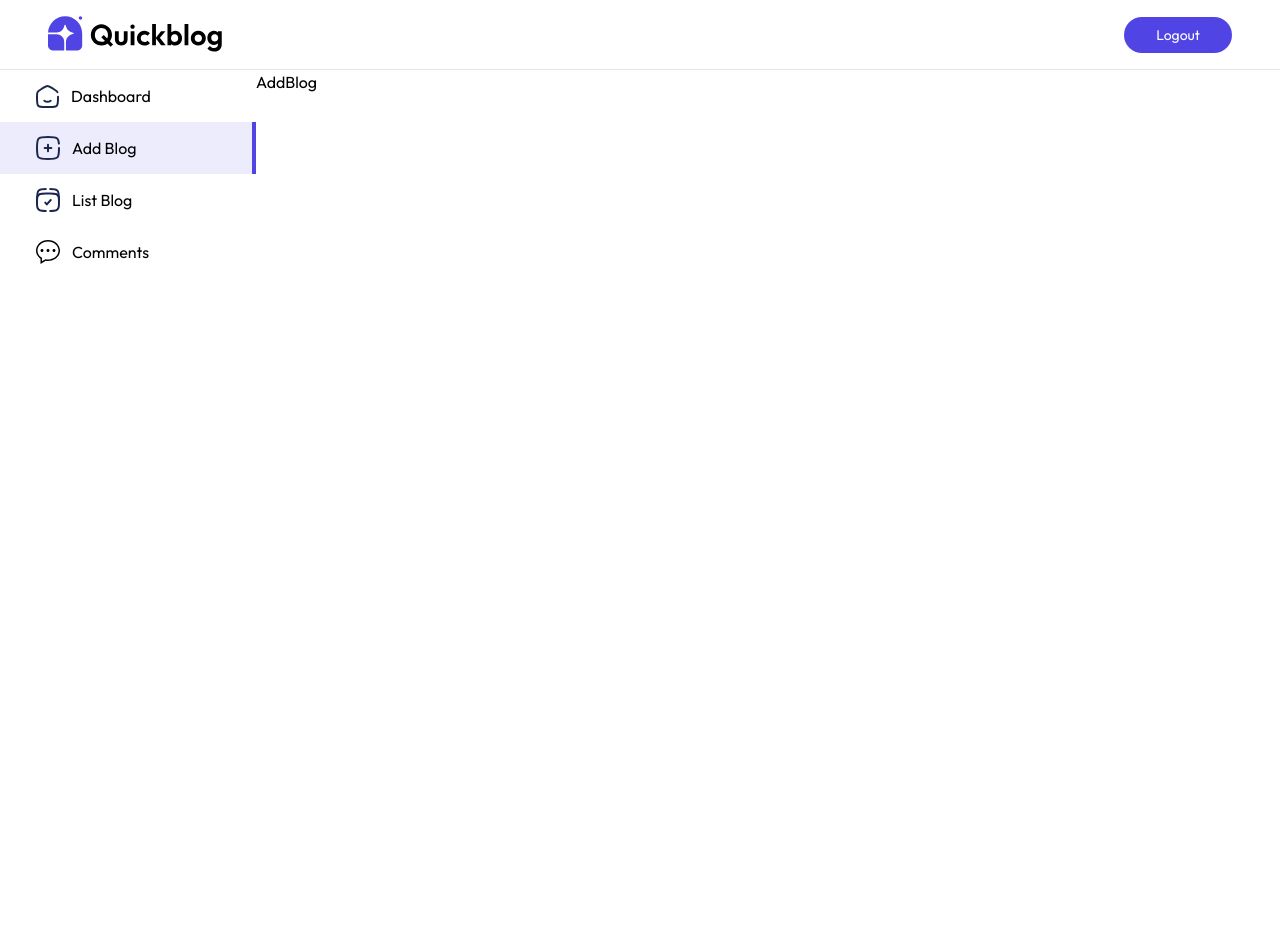
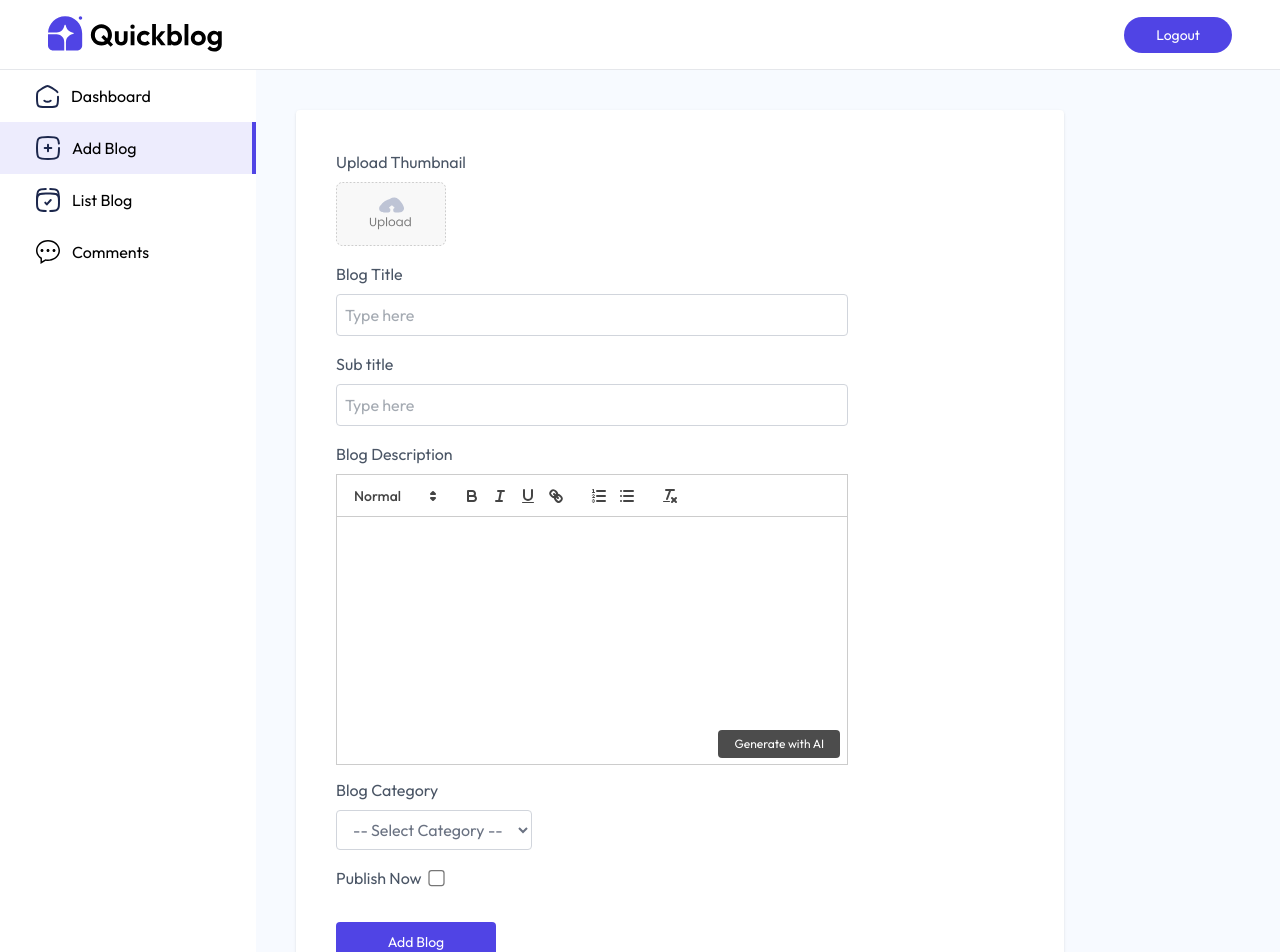
Before and after one commit to nmphat2004/Quick-Blog, a React (Vite) app in the folder frontend/: page /admin/add_blog in a window 1280 px wide. Shown: the top 952 px of the page. Before the commit the page ends 800 px from the top, so only its background shows below. Built offline with nearby package versions, Linux system fonts and the light colour scheme.

Commit message:
install quill and create add blog page

```diff
--- a/frontend/package.json
+++ b/frontend/package.json
@@ -13,6 +13,7 @@
     "@tailwindcss/vite": "^4.1.11",
     "moment": "^2.30.1",
     "motion": "^12.23.6",
+    "quill": "^2.0.3",
     "react": "^19.1.0",
     "react-dom": "^19.1.0",
     "react-router-dom": "^7.7.0",
--- a/frontend/src/App.jsx
+++ b/frontend/src/App.jsx
@@ -7,6 +7,7 @@
 import Comments from './pages/admin/Comments';
 import ListBlog from './pages/admin/ListBlog';
 import Login from './components/admin/Login';
+import 'quill/dist/quill.snow.css';
 
 const App = () => {
 	return (
--- a/frontend/src/assets/assets.js
+++ b/frontend/src/assets/assets.js
@@ -181,6 +181,13 @@
     }
 ]
 
+export const blog_categories = [
+    'Technology',
+    'Startup',
+    'Lifestyle',
+    'Finance',
+];
+
 export const comments_data = [{
         "_id": "6811ed9e7836a82ba747cb25",
         "blog": blog_data[0],
--- a/frontend/src/pages/admin/AddBlog.jsx
+++ b/frontend/src/pages/admin/AddBlog.jsx
@@ -1,7 +1,109 @@
-import React from 'react';
+import React, { useEffect, useRef, useState } from 'react';
+import { assets, blog_categories } from '../../assets/assets';
+import Quill from 'quill';
 
 const AddBlog = () => {
-	return <div>AddBlog</div>;
+	const [image, setImage] = useState(false);
+	const [title, setTitle] = useState('');
+	const [subTitle, setSubTitle] = useState('');
+	const [Category, setCategory] = useState('');
+	const [isApproved, setIsApproved] = useState('');
+
+	const editorRef = useRef(null);
+	const quillRef = useRef(null);
+
+	const handleSubmit = (e) => {
+		e.prevenDefault();
+	};
+
+	const generateContent = () => {
+		// Generate Content
+	};
+
+	useEffect(() => {
+		if (!quillRef.current && editorRef.current)
+			quillRef.current = new Quill(editorRef.current, { theme: 'snow' });
+	}, []);
+
+	return (
+		<form
+			onSubmit={handleSubmit}
+			className='flex-1 bg-blue-50/50 text-gray-600 h-full overflow-scroll'>
+			<div className='bg-white w-full max-w-3xl p-4 md:p-10 sm:m-10 shadow rounded'>
+				<p>Upload Thumbnail</p>
+				<label htmlFor='image'>
+					<img
+						src={!image ? assets.upload_area : URL.createObjectURL(image)}
+						alt=''
+						className='mt-2 h-16 rounded cursor-pointer'
+					/>
+					<input
+						onChange={(e) => setImage(e.target.files[0])}
+						type='file'
+						id='image'
+						hidden
+						required
+					/>
+				</label>
+				<p className='mt-4'>Blog Title</p>
+				<input
+					type='text'
+					onChange={(e) => setTitle(e.target.value)}
+					className='w-full max-w-lg mt-2 p-2 border border-gray-300 outline-none rounded'
+					value={title}
+					placeholder='Type here'
+				/>
+				<p className='mt-4'>Sub title</p>
+				<input
+					type='text'
+					onChange={(e) => setSubTitle(e.target.value)}
+					className='w-full max-w-lg mt-2 p-2 border border-gray-300 outline-none rounded'
+					value={subTitle}
+					placeholder='Type here'
+				/>
+				<p className='mt-4'>Blog Description</p>
+				<div className='max-w-lg h-74 pb-16 sm:pb-10 pt-2 relative'>
+					<div ref={editorRef}></div>
+					<button
+						className='absolute bottom-1 right-2 ml-2 text-xs text-white bg-black/70 px-4 py-1.5 rounded hover:underline cursor-pointer'
+						onClick={generateContent}
+						type='button'>
+						Generate with AI
+					</button>
+				</div>
+				<p className='mt-4'>Blog Category</p>
+				<select
+					onChange={(e) => setCategory(e.target.value)}
+					name='category'
+					className='mt-2 px-3 py-2 border text-gray-500 border-gray-300 outline-none rounded'>
+					<option value='' selected disabled>
+						-- Select Category --
+					</option>
+					{blog_categories.map((item, index) => {
+						return (
+							<option key={index} value={item}>
+								{item}
+							</option>
+						);
+					})}
+				</select>
+				<div className='flex gap-2 mt-4'>
+					<p>Publish Now</p>
+					<input
+						onChange={(e) => setIsApproved(e.target.checked)}
+						type='checkbox'
+						checked={isApproved}
+						className='scale-125 cursor-pointer'
+					/>
+				</div>
+				<button
+					type='submit'
+					className='mt-8 w-40 h-10 bg-primary text-white rounded cursor-pointer text-sm'>
+					Add Blog
+				</button>
+			</div>
+		</form>
+	);
 };
 
 export default AddBlog;
```
Also changed, not shown: 1 other file (tests, documents, lock files or other folders).
